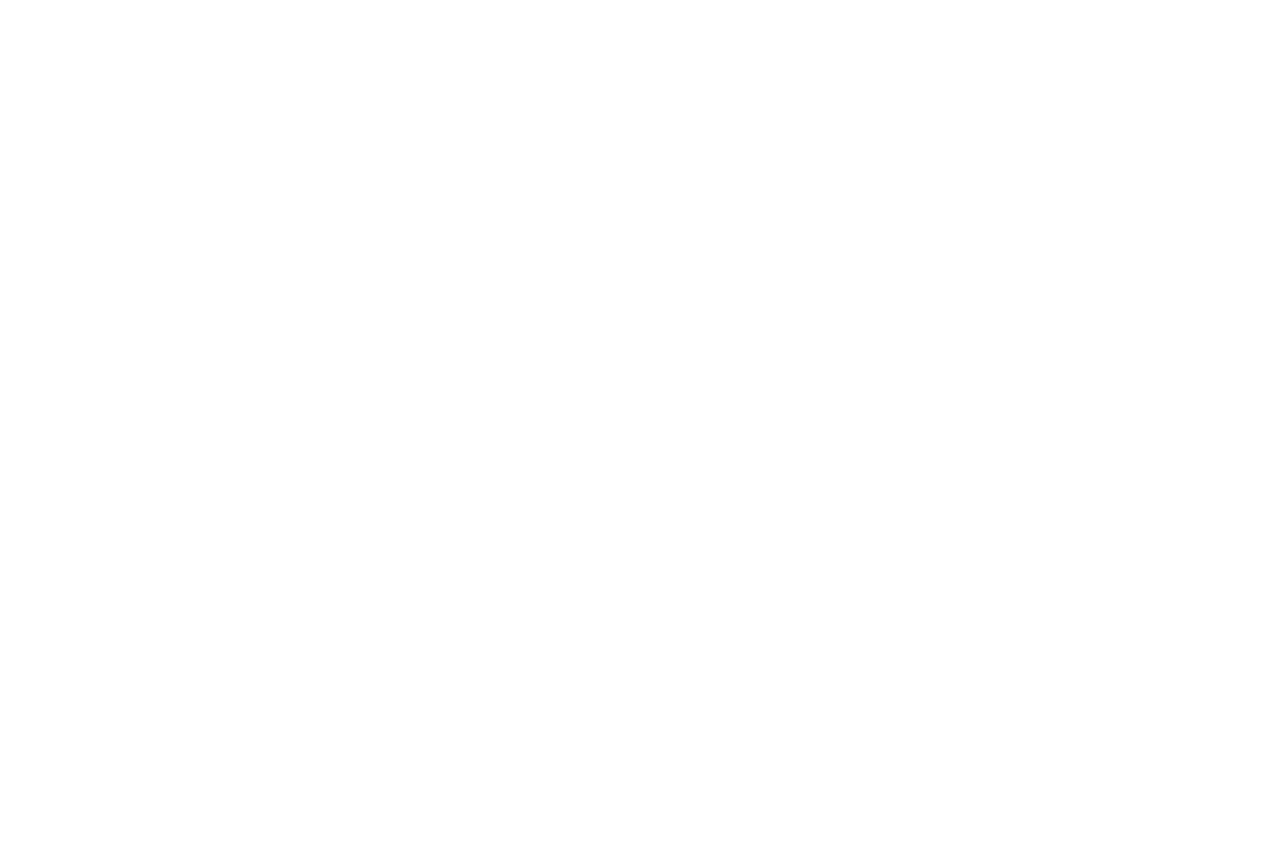
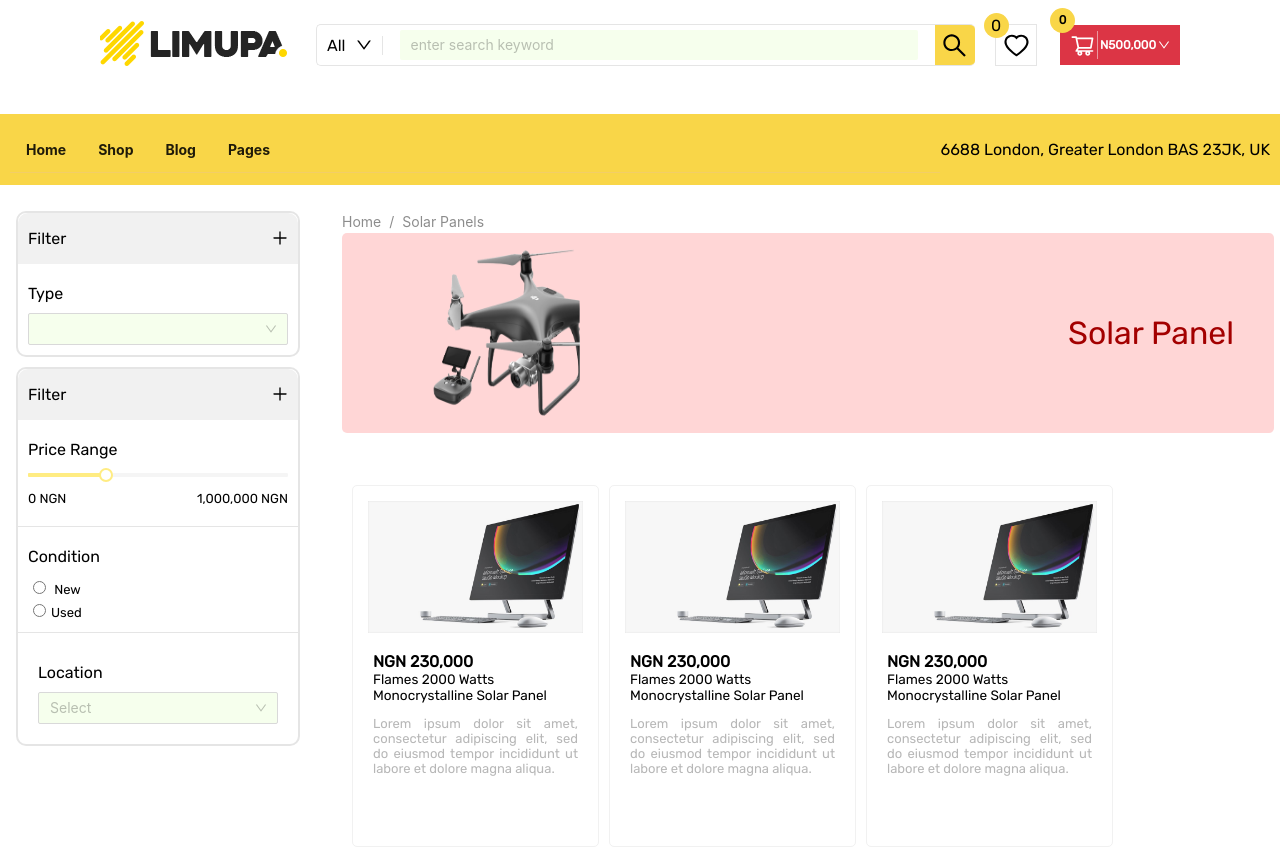
Before and after one commit to mubeess/aladiexpress, a React (Vite) app: page /product in a window 1280 px wide. Before the commit this address had no page. Shown: the top 847 px of the page. Before the commit the page ends 800 px from the top, so only its background shows below. Built offline with nearby package versions, Linux system fonts and the light colour scheme.

Commit message:
Add product page

```diff
--- a/src/index.css
+++ b/src/index.css
@@ -10,17 +10,17 @@
   --teal: #20c997;
   --cyan: #17a2b8;
   --white: #fff;
-  --gray: #6c757d;
+  --gray: #f1f1f1;
   --gray-dark: #343a40;
   --primary: #007bff;
   --secondary: #6c757d;
   --success: #28a745;
   --info: #17a2b8;
   --warning: #ffc107;
-  --danger: #dc3545;
+  --danger: #a30000;
   --light: #f8f9fa;
   --dark: #343a40;
-  --border: #a5a5a5;
+  --border: #e5e5e5;
 }
 
 body {
--- a/src/pages/Home/Home.jsx
+++ b/src/pages/Home/Home.jsx
@@ -1,17 +1,80 @@
-import React, { useState } from "react";
+import { useState } from "react";
 import styled from "styled-components";
 import HomeCarousel from "./components/HomeCarousel";
 import ItemCard from "../../components/Cards/ItemCard";
-import {
-  AppstoreOutlined,
-  DownOutlined,
-  HomeOutlined,
-} from "@ant-design/icons";
+import { AppstoreOutlined, DownOutlined } from "@ant-design/icons";
 import { Collapse, Menu } from "antd";
-import { CategoriesItems, MenuItems } from "../../utils/contant";
+import { CategoriesItems } from "../../utils/contant";
+import HorizontalList from "../../components/Horizontal/HorizontalList";
 
 export default function Home() {
   const [categoryToggled, setCategoryToggled] = useState(true);
+
+  let datas = [
+    {
+      id: 1,
+      title: "Home",
+      price: "300",
+      description: "Home component",
+      info: "information",
+    },
+    {
+      id: 2,
+      title: "Home",
+      price: "300",
+      description: "Home component",
+      info: "information",
+    },
+    {
+      id: 3,
+      title: "Home",
+      price: "300",
+      description: "Home component",
+      info: "information",
+    },
+    {
+      id: 4,
+      title: "Home",
+      price: "300",
+      description: "Home component",
+      info: "information",
+    },
+    {
+      id: 5,
+      title: "Home",
+      price: "300",
+      description: "Home component",
+      info: "information",
+    },
+    {
+      id: 6,
+      title: "Home",
+      price: "300",
+      description: "Home component",
+      info: "information",
+    },
+    {
+      id: 7,
+      title: "Home",
+      price: "300",
+      description: "Home component",
+      info: "information",
+    },
+    {
+      id: 8,
+      title: "Home",
+      price: "300",
+      description: "Home component",
+      info: "information",
+    },
+    {
+      id: 9,
+      title: "Home",
+      price: "300",
+      description: "Home component",
+      info: "information",
+    },
+  ];
 
   const toggleCategory = () => {
     setCategoryToggled((prev) => !prev);
@@ -159,6 +222,16 @@ export default function Home() {
         <ItemCard />
         <ItemCard />
       </div>
+
+      <div>
+        <HorizontalList data={datas} name={"Trending Products"} />
+      </div>
+      <div>
+        <HorizontalList data={datas} name={"New Products"} />
+      </div>
+      <div>
+        <HorizontalList data={datas} name={"All Products"} />
+      </div>
     </StyledHomeContainer>
   );
 }
--- a/src/pages/Layouts/HomeLayout.jsx
+++ b/src/pages/Layouts/HomeLayout.jsx
@@ -3,79 +3,13 @@ import Header from "../../components/Header/Header";
 import NavBar from "../../components/NavBar/NavBar";
 import { Outlet } from "react-router-dom";
 import Footer from "../../components/Footer/Footer";
-import Card from "../../components/Card/Card";
-import HorizontalList from "../../components/HorizontalItems/HorizontalList";
 
 export default function HomeLayout() {
   const [viewMenu, setViewMenu] = useState(false);
   const toggleMenu = () => {
     setViewMenu((prev) => !prev);
   };
-  let datas = [
-    {
-      id: 1,
-      title: "Home",
-      price: "300",
-      description: "Home component",
-      info: "information",
-    },
-    {
-      id: 2,
-      title: "Home",
-      price: "300",
-      description: "Home component",
-      info: "information",
-    },
-    {
-      id: 3,
-      title: "Home",
-      price: "300",
-      description: "Home component",
-      info: "information",
-    },
-    {
-      id: 4,
-      title: "Home",
-      price: "300",
-      description: "Home component",
-      info: "information",
-    },
-    {
-      id: 5,
-      title: "Home",
-      price: "300",
-      description: "Home component",
-      info: "information",
-    },
-    {
-      id: 6,
-      title: "Home",
-      price: "300",
-      description: "Home component",
-      info: "information",
-    },
-    {
-      id: 7,
-      title: "Home",
-      price: "300",
-      description: "Home component",
-      info: "information",
-    },
-    {
-      id: 8,
-      title: "Home",
-      price: "300",
-      description: "Home component",
-      info: "information",
-    },
-    {
-      id: 9,
-      title: "Home",
-      price: "300",
-      description: "Home component",
-      info: "information",
-    },
-  ];
+
   return (
     <div className="main_layout_container">
       <div className="layout_header">
@@ -86,15 +20,6 @@ export default function HomeLayout() {
       <div className="main_layout_body">
         <Outlet />
       </div>
-      <div>
-        <HorizontalList data={datas} name={"Trending Products"} />
-      </div>
-      <div>
-        <HorizontalList data={datas} name={"New Products"} />
-      </div>
-      <div>
-        <HorizontalList data={datas} name={"All Products"} />
-      </div>
 
       <div>
         <Footer />
--- /dev/null
+++ b/src/pages/Product/index.jsx
@@ -0,0 +1,223 @@
+import { PlusOutlined } from "@ant-design/icons";
+import { Breadcrumb, Select, Slider } from "antd";
+
+import styled from "styled-components";
+import Card from "../../components/Card/Card";
+
+function Product() {
+  return (
+    <ProductCont>
+      <div className="box-one">
+        <div className="card">
+          <div className="header">
+            <p>Filter</p>
+            <p>
+              <PlusOutlined />
+            </p>
+          </div>
+          <div className="main">
+            <div className="price">
+              <p className="label">Type</p>
+              <CustomeSelect
+                // defaultValue="Abuja"
+                style={{ width: "100%", borderRadius: "5px" }}
+                allowClear
+                //   onChange={handleChange}
+                options={[
+                  { value: "Cup", label: "Cup" },
+                  { value: "phone", label: "Phone" },
+                  { value: "Kaduna", label: "Kaduna" },
+                  { value: "disabled", label: "Disabled", disabled: true },
+                ]}
+              />
+            </div>
+          </div>
+        </div>
+
+        <div className="card">
+          <div className="header">
+            <p>Filter</p>
+            <p>
+              <PlusOutlined />
+            </p>
+          </div>
+          <div className="main">
+            <div className="price">
+              <p className="label">Price Range</p>
+
+              <Slider
+                style={{ margin: 0 }}
+                defaultValue={30}
+                // onChange={onChange}
+                // onAfterChange={onAfterChange}
+              />
+              <div className="range">
+                <p className="min">0 NGN</p>
+                <p className="max">1,000,000 NGN</p>
+              </div>
+            </div>
+            <div className="condition">
+              <p className="label">Condition</p>
+              <input type="radio" name="condition" id="new" />
+              <label htmlFor="new"> New</label> <br />
+              <input type="radio" name="condition" id="used" />
+              <label htmlFor="used">Used</label>
+            </div>
+
+            <div className="location">
+              <p className="label">Location</p>
+              <CustomeSelect
+                // defaultValue="lucy"
+                placeholder="Select"
+                style={{ width: "100%", borderRadius: "5px" }}
+                allowClear
+                //   onChange={handleChange}
+                options={[
+                  { value: "Abuja", label: "Abuja" },
+                  { value: "Lagos", label: "Lagos" },
+                  { value: "Computer", label: "Laptop" },
+                  { value: "disabled", label: "Disabled", disabled: true },
+                ]}
+              />
+            </div>
+          </div>
+        </div>
+      </div>
+      <div className="box-two">
+        <Breadcrumb
+          items={[
+            {
+              title: <a href="/">Home</a>,
+            },
+            {
+              title: <a href="">Solar Panels</a>,
+            },
+          ]}
+        />
+        <div className="product-info">
+          <div className="product-image">
+            <img src="nobg.png" width={"100%"} />
+          </div>
+          <div className="product-name">Solar Panel</div>
+        </div>
+      </div>
+      <div className="box-three">
+        <Card />
+        <Card />
+        <Card />
+        <Card />
+        <Card />
+        <Card />
+        <Card />
+        <Card />
+      </div>
+    </ProductCont>
+  );
+}
+
+export default Product;
+
+const ProductCont = styled.div`
+  display: grid;
+  grid-template-columns: 0.5fr 2fr 2fr;
+  grid-template-rows: 200px auto;
+  gap: 2em 2em;
+  padding: 1em;
+
+  .box-one {
+    grid-row: 1/4;
+    .card {
+      border: 2px solid var(--border);
+      width: 280px;
+      border-radius: 10px;
+      margin: 10px 0px;
+    }
+    .header {
+      display: flex;
+      align-items: center;
+      justify-content: space-between;
+      background: var(--gray);
+      padding: 0 10px 0 10px;
+      border-radius: 10px 10px 0 0px;
+    }
+    .main {
+      .label {
+        font-weight: 500;
+        font-size: medium;
+        margin: 10px 0px;
+        padding: 0;
+      }
+      .price {
+        padding: 10px;
+      }
+      .range {
+        display: flex;
+        justify-content: space-between;
+        padding: 10px 0px;
+      }
+      .range p {
+        padding: 0;
+        margin: 0;
+        font-size: small;
+      }
+      .condition {
+        padding: 10px;
+        border-top: 1px solid var(--border);
+      }
+      .condition input {
+        margin: 5px;
+      }
+      .condition label {
+        font-size: small;
+      }
+      .location {
+        padding: 20px;
+        border-top: 1px solid var(--border);
+      }
+    }
+  }
+  .box-two {
+    grid-column: 2/4;
+    width: 100%;
+    margin: 10px;
+  }
+  .box-two .product-info {
+    display: flex;
+    align-items: center;
+    justify-content: space-between;
+    background: #ffd6d6;
+    height: 100%;
+    padding: 10px;
+    border-radius: 5px;
+  }
+  .box-two .product-info .product-image {
+    width: 50%;
+    height: 100%;
+  }
+
+  .box-two .product-info .product-image img {
+    width: 50%;
+    height: 100%;
+  }
+  .box-two .product-info .product-name {
+    color: var(--danger);
+    font-size: xx-large;
+    margin-right: 30px;
+  }
+  .box-three {
+    grid-column: 2/4;
+    grid-row: 3/4;
+    display: flex;
+    flex-wrap: wrap;
+    padding: 10px;
+    margin: 5px;
+  }
+  .box-three div {
+    margin: 5px;
+  }
+`;
+
+const CustomeSelect = styled(Select)`
+  background: none;
+  border: none;
+`;
--- a/src/routes/IndexRoute.jsx
+++ b/src/routes/IndexRoute.jsx
@@ -2,12 +2,14 @@ import React from "react";
 import { Route, Routes } from "react-router-dom";
 import Home from "../pages/Home/Home";
 import HomeLayout from "../pages/Layouts/HomeLayout";
+import Product from "../pages/Product";
 
 export default function IndexRoute() {
   return (
     <Routes>
       <Route path="/" element={<HomeLayout />}>
         <Route index element={<Home />} />
+        <Route path="/product" element={<Product />} />
       </Route>
     </Routes>
   );
```
Also changed, not shown: public/nobg.png (added), src/components/Horizontal/HorizontalList.jsx (renamed from src/components/HorizontalItems/HorizontalList.jsx).
